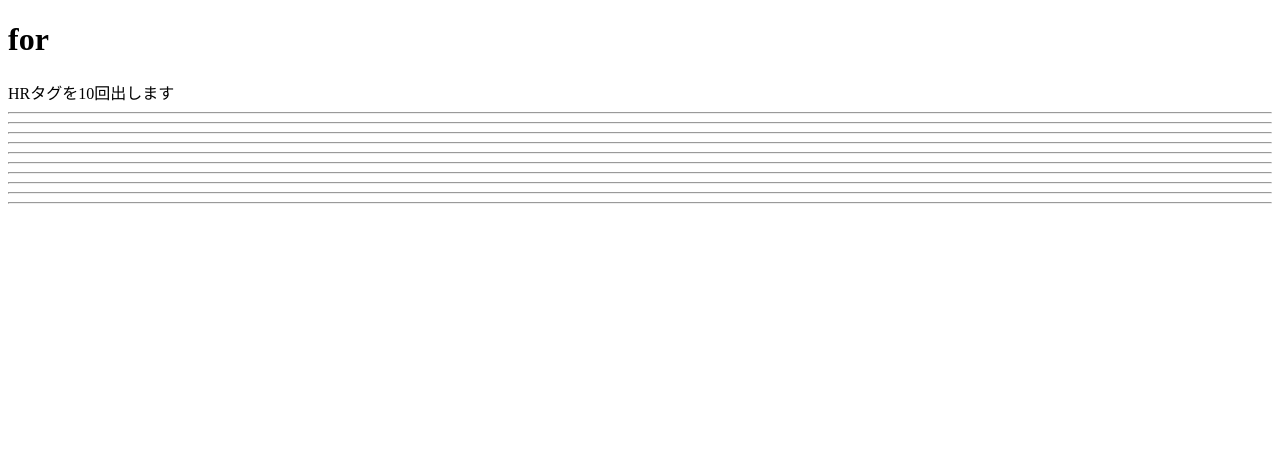
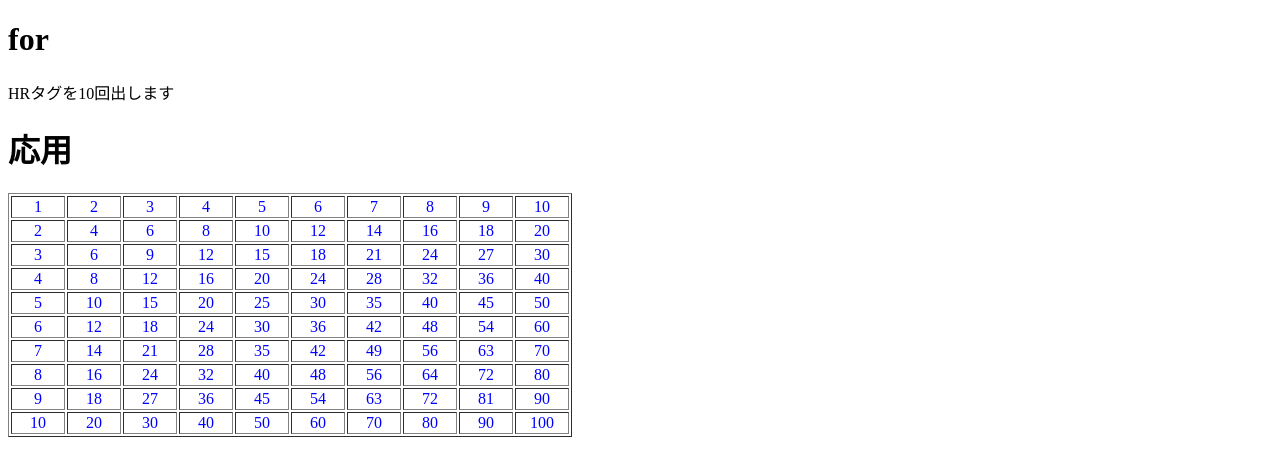
Before and after one commit to yuedackg/javascript, a plain HTML site: page 0722.html in a window 1280 px wide. Drawn offline with Linux system fonts and the light colour scheme.

Commit message:
2020-0722-1700

```diff
--- a/0722.html
+++ b/0722.html
@@ -10,7 +10,11 @@
 
     </script>
     <style>
-
+td{
+    width: 50px;
+    text-align: center;
+    color: blue;
+}
     </style>
 </head>
 
@@ -18,15 +22,29 @@
     <h1>for</h1>
     HRタグを10回出します
     <script>
-        i = 1
-
+        i = 100
         while (i <= 10) {
             document.write("<hr>")
             i++
+        }
+    </script>
 
-        }
+    <h1>応用</h1>
+    <table border="1">
 
-    </script>
+        <script>
+            for (j = 1; j <= 10; j++) {
+                document.write("<tr>")
+                for (i = 1; i <= 10; i++) {
+                    document.write("<td>" + ( j * i) + "</td>")
+                }
+                document.write("</tr>")
+            }
+
+        </script>
+
+
+    </table>
 </body>
 
 </html>
```
